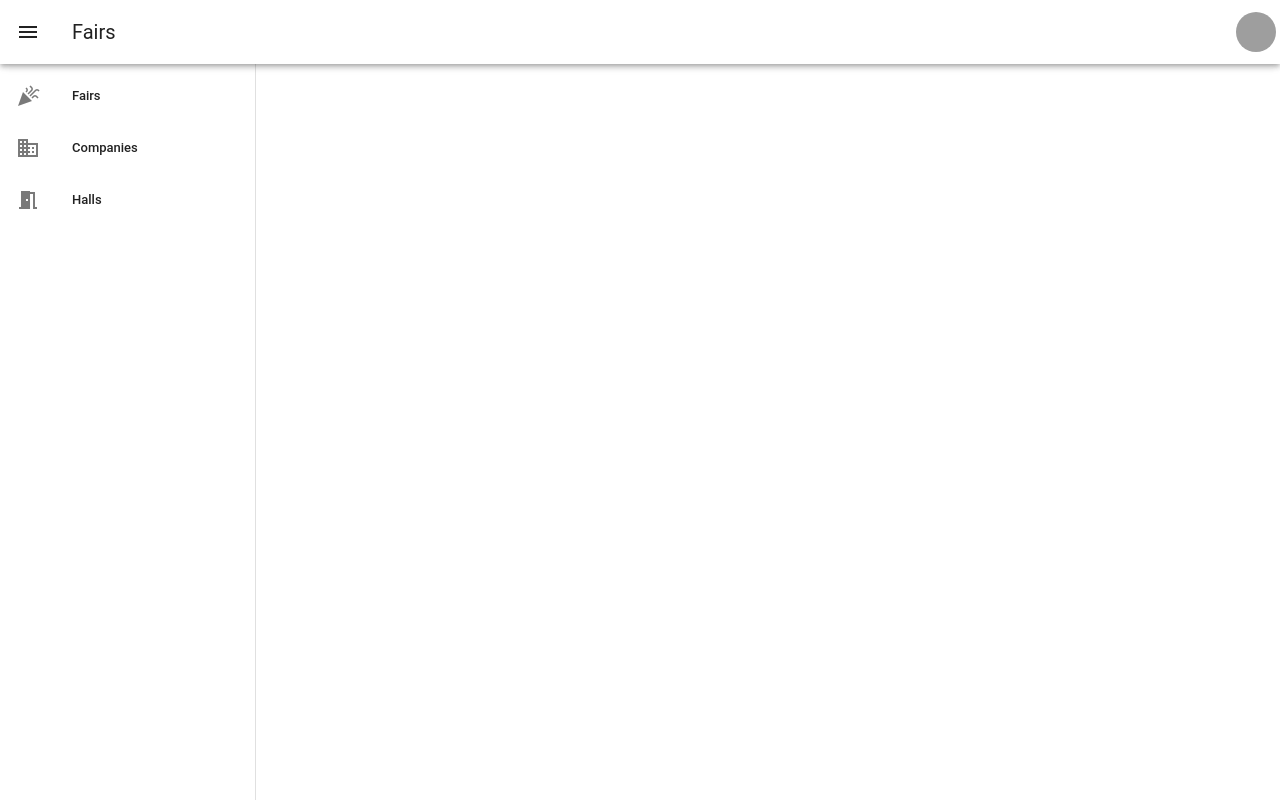
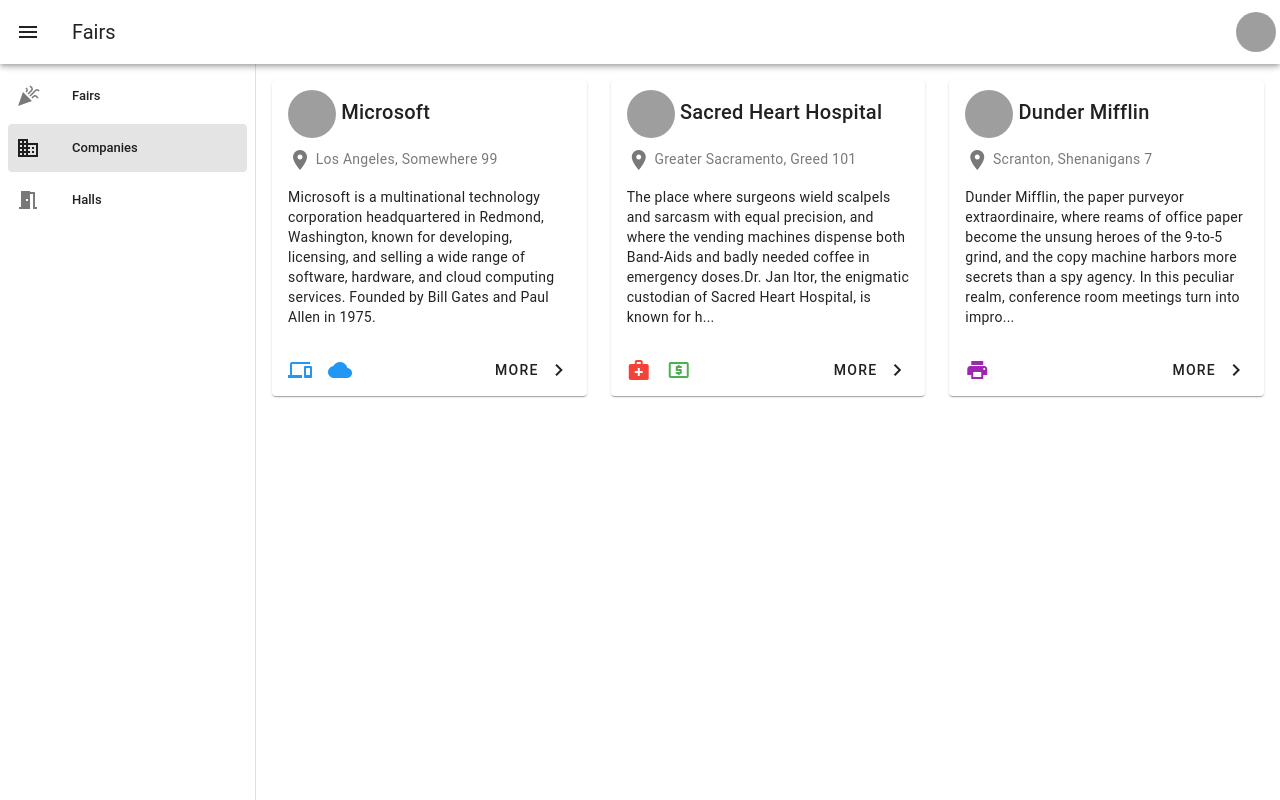
Before and after one commit to rockenchanter/fairs-front, a Vue app: page /companies in a window 1280 px wide. Built offline with nearby package versions, Linux system fonts and the light colour scheme; grey boxes are pictures that could not be loaded.

Commit message:
Add index view for companies

```diff
--- a/src/App.vue
+++ b/src/App.vue
@@ -6,7 +6,7 @@
 
 const links = [
   { text: 'Fairs', icon: 'celebration', url: { name: 'home' } },
-  { text: 'Companies', icon: 'business', url: { name: 'home' } },
+  { text: 'Companies', icon: 'business', url: { name: 'companies-index' } },
   { text: 'Halls', icon: 'meeting_room', url: { name: 'halls-index' } }
 ]
 </script>
--- a/src/router/index.js
+++ b/src/router/index.js
@@ -1,6 +1,8 @@
 import { createRouter, createWebHistory } from 'vue-router'
 import HomeView from '../views/HomeView.vue'
 import HallsView from '../views/halls/Index.vue'
+import CompaniesView from '../views/companies/Index.vue'
+
 import HallShowView from '../views/halls/Show.vue'
 
 const router = createRouter({
@@ -8,9 +10,11 @@
   routes: [
     { path: '/', name: 'home', component: HomeView },
     { path: '/halls', name: 'halls-index', component: HallsView },
+    { path: '/companies', name: 'companies-index', component: CompaniesView },
 
     { path: '/halls/:id', name: 'halls-show', component: HallShowView },
-    { path: '/fairs/:id', name: 'fairs-show', component: HallShowView }
+    { path: '/fairs/:id', name: 'fairs-show', component: HallShowView },
+    { path: '/companies/:id', name: 'companies-show', component: HallShowView }
   ]
 })
 
--- /dev/null
+++ b/src/views/companies/Index.vue
@@ -0,0 +1,82 @@
+<template>
+  <v-row>
+    <v-col md="4" v-for="company in companies" :key="company.id">
+      <v-card>
+        <v-card-item>
+          <v-card-title>
+            <v-avatar :image="company.logo" size="large" /> {{ company.name }}
+          </v-card-title>
+        </v-card-item>
+        <v-card-subtitle
+          ><v-icon icon="place" /> {{ company.address.city }},
+          {{ company.address.street }}</v-card-subtitle
+        >
+
+        <v-card-text>
+          {{ trim(company.short_desc, 250) }}
+        </v-card-text>
+
+        <v-card-actions>
+          <v-tooltip
+            v-for="industry in company.industries"
+            :text="industry.name"
+            :key="industry.id"
+          >
+            <template v-slot:activator="{ props }">
+              <v-icon v-bind="props" class="ms-2" :color="industry.color" :icon="industry.icon" />
+            </template>
+          </v-tooltip>
+          <v-spacer />
+          <v-btn
+            append-icon="navigate_next"
+            text="more"
+            :to="{ name: 'companies-show', params: { id: company.id } }"
+          />
+        </v-card-actions>
+      </v-card>
+    </v-col>
+  </v-row>
+</template>
+
+<script setup>
+const companies = [
+  {
+    id: 1,
+    name: 'Microsoft',
+    logo: 'https://static.vecteezy.com/system/resources/previews/022/100/816/original/microsoft-logo-transparent-free-png.png',
+    short_desc:
+      'Microsoft is a multinational technology corporation headquartered in Redmond, Washington, known for developing, licensing, and selling a wide range of software, hardware, and cloud computing services. Founded by Bill Gates and Paul Allen in 1975.',
+    industries: [
+      { id: 1, name: 'IT services', icon: 'devices', color: 'blue' },
+      { id: 2, name: 'Cloud hosting', icon: 'cloud', color: 'blue' }
+    ],
+    address: { id: 1, street: 'Somewhere 99', city: 'Los Angeles' }
+  },
+  {
+    id: 2,
+    name: 'Sacred Heart Hospital',
+    logo: 'https://live.staticflickr.com/2169/2233568571_55b9d87e59_b.jpg',
+    short_desc:
+      'The place where surgeons wield scalpels and sarcasm with equal precision, and where the vending machines dispense both Band-Aids and badly needed coffee in emergency doses.Dr. Jan Itor, the enigmatic custodian of Sacred Heart Hospital, is known for his uncanny ability to be everywhere, from the hallways to the darkest corners of the janitorial closet. ',
+    industries: [
+      { id: 3, name: 'Medical services', icon: 'medical_services', color: 'red' },
+      { id: 4, name: 'Insurance', icon: 'local_atm', color: 'green' }
+    ],
+    address: { id: 1, street: 'Greed 101', city: 'Greater Sacramento' }
+  },
+  {
+    id: 1,
+    name: 'Dunder Mifflin',
+    logo: 'https://upload.wikimedia.org/wikipedia/commons/9/9c/Dunder_Mifflin%2C_Inc.svg',
+    short_desc:
+      "Dunder Mifflin, the paper purveyor extraordinaire, where reams of office paper become the unsung heroes of the 9-to-5 grind, and the copy machine harbors more secrets than a spy agency. In this peculiar realm, conference room meetings turn into improv comedy shows, desk chairs serve as swivel-based entertainment, and the break room's coffee maker plays the role of office therapist, witnessing emotional breakdowns over spilled coffee like a trusted confidant. Amidst the mundane hum of office life, it's the antics of employees like Jim and Pam's desk pranks, Dwight's beet farming dreams, and Michael's misguided attempts at management that transform paper-selling into a daily dose of comedic gold.",
+    industries: [{ id: 5, name: 'Paper & Fax', icon: 'print', color: 'purple' }],
+    address: { id: 1, street: 'Shenanigans 7', city: 'Scranton' }
+  }
+]
+
+const trim = (text, len) => {
+  if (text.length > len) return text.substring(0, 250) + '...'
+  else return text
+}
+</script>
```
